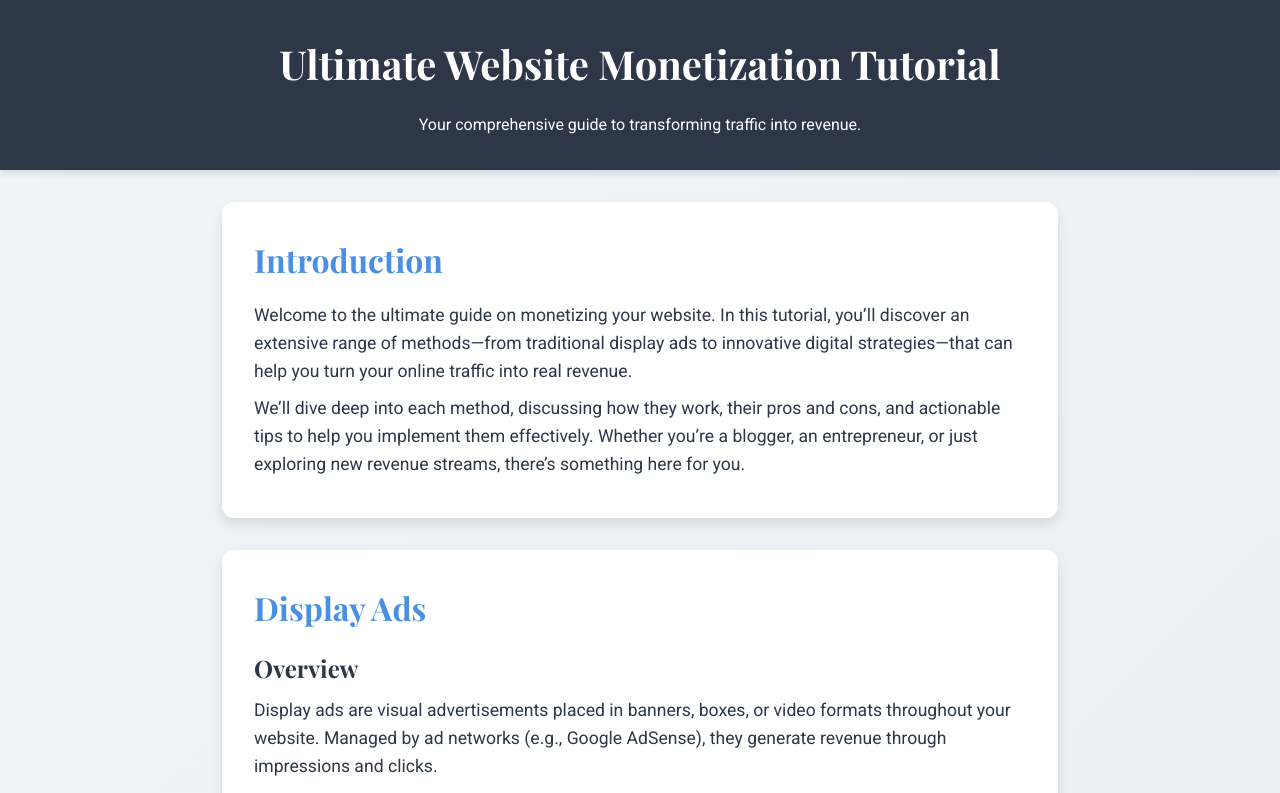
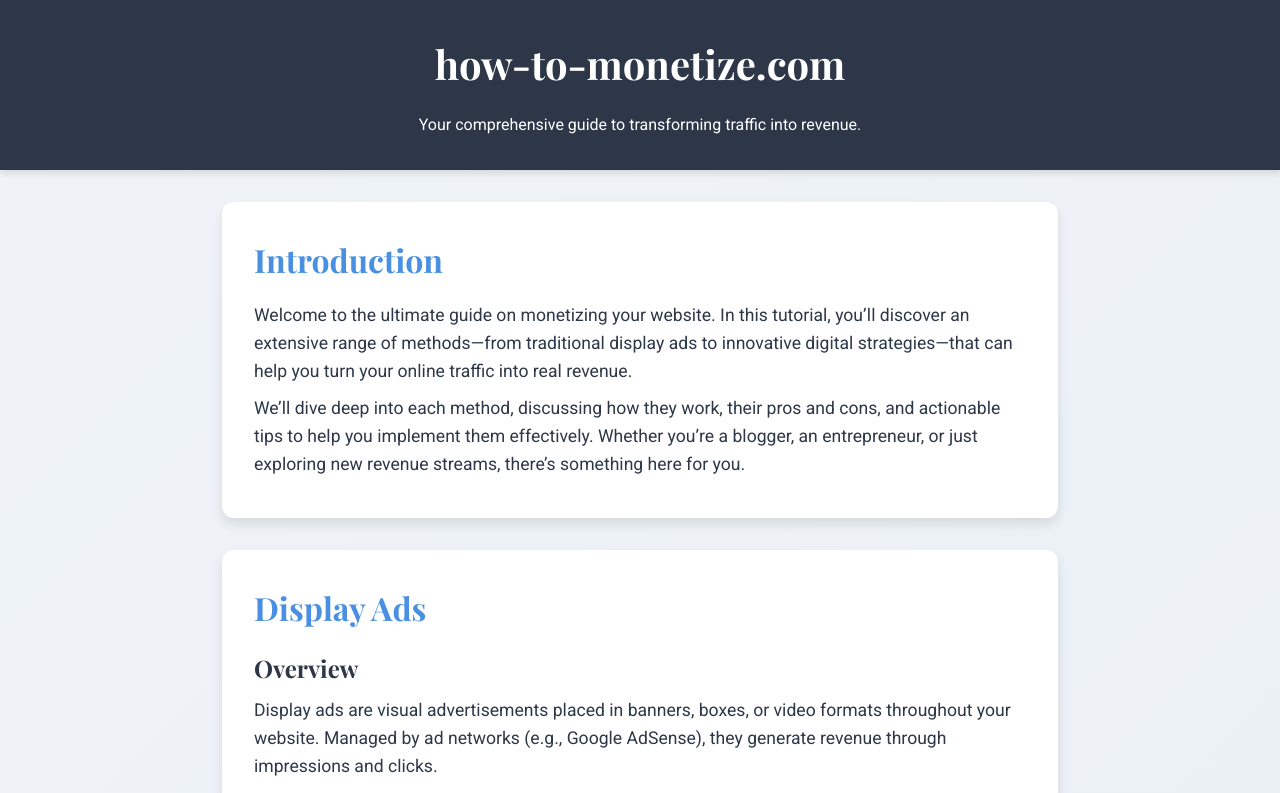
Before and after one commit to ThyFriendlyFox/how-to-monetize-simple, a plain HTML site: page index.html in a window 1280 px wide. Shown: the top 793 px of the page. Drawn offline with nearby package versions, Linux system fonts and the light colour scheme.

Commit message:
Fixed index.html

```diff
--- a/index.html
+++ b/index.html
@@ -3,7 +3,7 @@
 <head>
   <meta charset="UTF-8" />
   <meta name="viewport" content="width=device-width, initial-scale=1.0" />
-  <title>How to Monetize Your Site: Ultimate Monetization Tutorial</title>
+  <title>How to Monetize Your Site</title>
   <meta name="description" content="A comprehensive guide to monetizing your website using display ads, affiliate marketing, sponsored content, digital products, memberships, donations, e-commerce, consulting, lead generation, content licensing, and advanced techniques." />
   <!-- Open Graph for Social Sharing -->
   <meta property="og:title" content="How to Monetize Your Site" />
@@ -27,7 +27,7 @@
 <body>
   <!-- Header Layer -->
   <header id="header" class="layer">
-    <h1>Ultimate Website Monetization Tutorial</h1>
+    <h1>how-to-monetize.com</h1>
     <p>Your comprehensive guide to transforming traffic into revenue.</p>
   </header>
 
```
